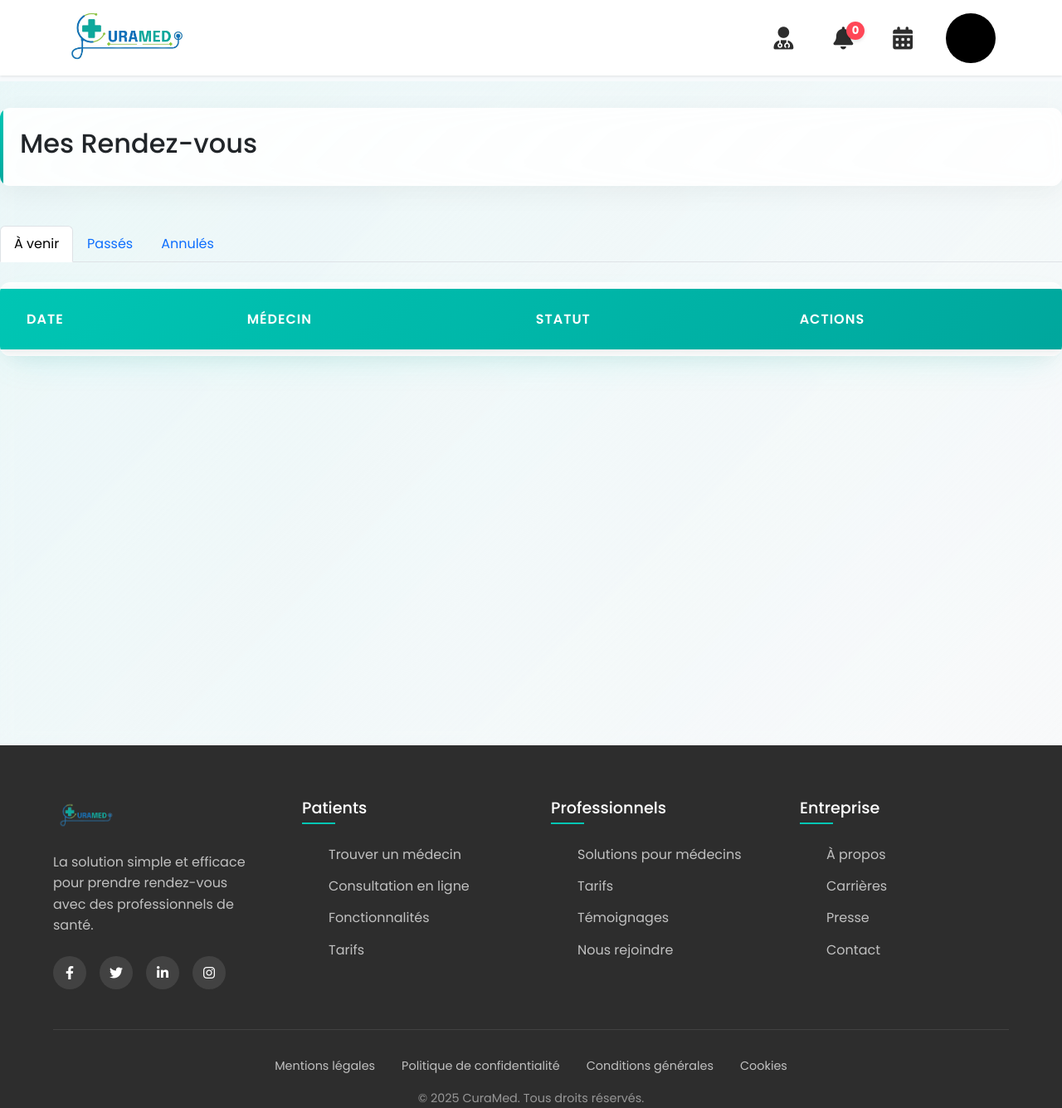
After one commit to fedighr/curamed, a PHP site: page /rendez_vous.php in a window 1280 px wide. The commit adds this page. Shown: the whole page at 83% size. Run offline with PHP 8.4, Linux system fonts and the light colour scheme; a user stored in the database is signed in; data comes from the database, SQL or seed files in the repository; lists and menus that the app fills with data are empty.

Commit message:
rendez_vous

```diff
--- a/CURAMED/dashboard.php
+++ b/CURAMED/dashboard.php
@@ -96,7 +96,7 @@ if (!$conn) {
             </div>
         </div>
 
-                <a href="appointments.html" class="nav-icon" title="Rendez-vous">
+                <a href="rendez_vous.php" class="nav-icon" title="Rendez-vous">
                     <i class="fas fa-calendar-alt"></i>
                 </a>
 
--- a/CURAMED/profile_d.php
+++ b/CURAMED/profile_d.php
@@ -150,7 +150,7 @@ while ($r = mysqli_fetch_assoc($res_tpl)) {
             </div>
         </div>
 
-                <a href="appointments.html" class="nav-icon" title="Rendez-vous">
+                <a href="rendez_vous.php" class="nav-icon" title="Rendez-vous">
                     <i class="fas fa-calendar-alt"></i>
                 </a>
 
--- a/CURAMED/profile_p.php
+++ b/CURAMED/profile_p.php
@@ -105,7 +105,7 @@ $table=mysqli_fetch_assoc($res);
             </div>
         </div>
 
-                <a href="appointments.html" class="nav-icon" title="Rendez-vous">
+                <a href="rendez_vous.php" class="nav-icon" title="Rendez-vous">
                     <i class="fas fa-calendar-alt"></i>
                 </a>
 
--- /dev/null
+++ b/CURAMED/rendez_vous.php
@@ -0,0 +1,385 @@
+
+<?php
+session_start();
+$conn=mysqli_connect("localhost","root","","curamed");
+
+if(!isset($_SESSION['user_id'])) {
+    header("Location: login.html");
+    exit;
+}
+
+$user_id = $_SESSION['user_id'];
+$user_type = $_SESSION['type'];
+
+// Récupérer les rendez-vous
+$query = "";
+if($user_type == 'patient') {
+    $query = "SELECT r.*, u.nom AS medecin_nom, u.prenom AS medecin_prenom
+              FROM rendez_vous r
+              JOIN medecin m ON r.id_medecin = m.id_medecin
+              JOIN utilisateur u ON m.id_medecin = u.id_utilisateur
+              WHERE r.id_patient = ?";
+} else {
+    $query = "SELECT r.*, u.nom AS patient_nom, u.prenom AS patient_prenom
+              FROM rendez_vous r
+              JOIN patient p ON r.id_patient = p.id_patient
+              JOIN utilisateur u ON p.id_patient = u.id_utilisateur
+              WHERE r.id_medecin = ?";
+}
+
+$stmt = $conn->prepare($query);
+$stmt->bind_param("i", $user_id);
+$stmt->execute();
+$res = $stmt->get_result();
+
+// Traitement de l'annulation
+if($_SERVER['REQUEST_METHOD'] === 'POST' && isset($_POST['annuler'])) {
+    $rdv_id = $_POST['rdv_id'];
+    $update_stmt = $conn->prepare("UPDATE rendez_vous SET statut = 'annulé' WHERE id_rdv = ?");
+    $update_stmt->bind_param("i", $rdv_id);
+    $update_stmt->execute();
+    header("Refresh:0");
+}
+?>
+<!DOCTYPE html>
+<html lang="fr">
+<head>
+    <meta charset="UTF-8">
+    <meta name="viewport" content="width=device-width, initial-scale=1.0">
+    <title>CuraMed</title>
+    <link rel="stylesheet" href="https://cdn.jsdelivr.net/npm/bootstrap@5.3.0/dist/css/bootstrap.min.css">
+    <link rel="stylesheet" href="https://cdnjs.cloudflare.com/ajax/libs/font-awesome/6.0.0/css/all.min.css">
+    <link href="https://cdn.jsdelivr.net/npm/bootstrap-icons@1.10.5/font/bootstrap-icons.css" rel="stylesheet">
+    <link rel="preconnect" href="https://fonts.googleapis.com">
+    <link rel="preconnect" href="https://fonts.gstatic.com" crossorigin>
+    <link href="https://fonts.googleapis.com/css2?family=Poppins:wght@300;400;500;600;700&display=swap" rel="stylesheet">
+    <link rel="stylesheet" href="styles/home.css">
+    <link rel="icon" type="image/png" sizes="32x32" href="images/logo.png">
+    <script src="./scripts/home.js"></script>
+
+</head>
+<body>
+<header class="header">
+        <nav class="nav-container container">
+            <a href="home.php" class="logo-link">
+                <img src="images/logo.png" alt="CuraMed" class="logo-img">
+            </a>
+            <div class="nav-links">
+                <?php if(isset($_SESSION['user_id'])) :?>
+                <a href="search.php" class="nav-icon" title="Médecins">
+                    <i class="fas fa-user-md"></i>
+                </a>
+
+                <div class="nav-icon notifications-wrapper" title="Notifications">
+                    <i class="fas fa-bell"></i>
+                    <?php
+                    $conn = mysqli_connect("localhost", "root", "", "curamed");
+                    $user_id = intval($_SESSION['user_id'] ?? 0);
+
+                    $stmt = mysqli_prepare($conn,
+                        "SELECT COUNT(*) as nb FROM notification WHERE id_utilisateur = ?");
+                    mysqli_stmt_bind_param($stmt, "i", $user_id);
+                    mysqli_stmt_execute($stmt);
+                    $result = mysqli_stmt_get_result($stmt);
+                    $row = mysqli_fetch_assoc($result);
+                    ?>
+                    <span class="notification-badge"><?= htmlspecialchars($row['nb']) ?></span>
+
+            <div class="notifications-dropdown">
+                <div class="notification-header">
+                    <h5>Notifications</h5>
+                </div>
+                <div class="notification-list">
+                    <?php
+                    $stmt = mysqli_prepare($conn,
+                        "SELECT id_rdv,id_notification, message FROM notification
+                        WHERE id_utilisateur = ?");
+                    mysqli_stmt_bind_param($stmt, "i", $user_id);
+                    mysqli_stmt_execute($stmt);
+                    $result = mysqli_stmt_get_result($stmt);
+
+                    while ($row = mysqli_fetch_assoc($result)) :
+                    ?>
+                    <div class="notification-item">
+                        <form method="POST" action="confirmation.php">
+                            <input type="hidden" name="notification_id"
+                                value="<?= htmlspecialchars($row['id_notification']) ?>">
+                            <?php if(isset($_SESSION['type']) && $_SESSION['type'] == 'patient'): ?>
+                            <button type="submit"
+                                    name="dismiss_notification"
+                                    class="notification-close-btn"
+                                    title="Fermer la notification">&times;</button>
+
+                            <?php endif; ?>
+                            <p><?= htmlspecialchars($row['message']) ?></p>
+                            <?php if(isset($_SESSION['type']) && $_SESSION['type'] == 'medecin'): ?>
+                            <div class="action-buttons">
+                                <button type="submit" name="accepter"
+                                        class="i+-con-btn fas fa-check text-success"
+                                        title="Accepter"></button>
+                                <button type="submit" name="refuser"
+                                        class="icon-btn fas fa-times text-danger"
+                                        title="Refuser"></button>
+                            </div>
+                            <?php endif; ?>
+                        </form>
+                        </div>
+                    <?php endwhile; ?>
+                </div>
+            </div>
+        </div>
+
+                <a href="appointments.html" class="nav-icon" title="Rendez-vous">
+                    <i class="fas fa-calendar-alt"></i>
+                </a>
+
+                <div class="profile-dropdown">
+                    <img src="<?php echo ($_SESSION['photo']); ?>" class="profile-image" alt="">
+                    <div class="dropdown-menu">
+                        <?php if(isset($_SESSION['type']) && $_SESSION['type'] =='patient') : ?>
+                            <a href="profile_p.php" class="dropdown-item">
+                        <?php else :?>
+                            <a href="profile_d.php" class="dropdown-item">
+                        <?php endif;?>
+                            <i class="fas fa-user"></i> Mon profil
+                        </a>
+                        <a href="settings.php" class="dropdown-item">
+                            <i class="fas fa-cog"></i> Paramètres
+                        </a>
+                        <a href="historique.php" class="dropdown-item">
+                            <i class="fas fa-cog"></i> historique
+                        </a>
+                        <?php
+                         if(isset($_SESSION['role']) && $_SESSION['role'] == 'admin') : ?>
+                            <a href="dashboard.php" class="dropdown-item">
+                                <i class="fas fa-th-large"></i> Tableau de bord
+                            </a>
+                        <?php endif; ?>
+                        <a href="logout.php" class="dropdown-item">
+                            <i class="fas fa-sign-out-alt"></i> Se déconnecter
+                        </a>
+                    </div>
+                </div>
+                <button class="mobile-menu-btn d-lg-none">
+                    <i class="fas fa-bars"></i>
+                </button>
+                <?php else : ?>
+                <div class="container mt-5 text-center">
+                    <a href="login.html" class="btn btn-custom mx-2">Connexion</a>
+                    <a href="signup.html" class="btn btn-custom mx-2">S'inscrire</a>
+                </div>
+            </div>
+        </nav>
+        <?php endif ;?>
+    </header>
+    <section><h1>hhhhhhhhhhhhhhhhhhhhhhhhhhhhhhhhhhhhhhhhhhhhhh</h1></section>
+    <section><h3>.</h3></section>
+    <section class="dashboard-main5">
+        <div class="container5">
+            <div class="section-header5">
+                <h2>Mes Rendez-vous </h2>
+            </div>
+
+            <ul class="nav nav-tabs" id="myTab" role="tablist">
+                <li class="nav-item" role="presentation">
+                    <button class="nav-link active" id="future-tab" data-bs-toggle="tab"
+                            data-bs-target="#future" type="button" role="tab"
+                            aria-controls="future" aria-selected="true">
+                        À venir
+                    </button>
+                </li>
+                <li class="nav-item" role="presentation">
+                    <button class="nav-link" id="past-tab" data-bs-toggle="tab"
+                            data-bs-target="#past" type="button" role="tab"
+                            aria-controls="past" aria-selected="false">
+                        Passés
+                    </button>
+                </li>
+                <li class="nav-item" role="presentation">
+                    <button class="nav-link" id="canceled-tab" data-bs-toggle="tab"
+                            data-bs-target="#canceled" type="button" role="tab"
+                            aria-controls="canceled" aria-selected="false">
+                        Annulés
+                    </button>
+                </li>
+            </ul>
+
+            <div class="tab-content mt-4">
+                <!-- Onglet Rendez-vous à venir -->
+                <div class="tab-pane fade show active" id="future" role="tabpanel" aria-labelledby="future-tab">
+                    <div class="table-responsive5">
+                        <table class="calendar-table5">
+                            <thead>
+                                <tr>
+                                    <th>Date</th>
+                                    <th><?= $user_type == 'patient' ? 'Médecin' : 'Patient' ?></th>
+                                    <th>Statut</th>
+                                    <th>Actions</th>
+                                </tr>
+                            </thead>
+                            <tbody>
+                                <?php while($rdv = $res->fetch_assoc()):
+                                    $date = new DateTime($rdv['date_heure']);
+                                    if($date > new DateTime() && $rdv['statut'] != 'annulé'): ?>
+                                    <tr>
+                                        <td><?= $date->format('d/m/Y H:i') ?></td>
+                                        <td>
+                                            <?php if($user_type == 'patient'): ?>
+                                                Dr. <?= $rdv['medecin_prenom'] ?> <?= $rdv['medecin_nom'] ?>
+                                            <?php else: ?>
+                                                <?= $rdv['patient_prenom'] ?> <?= $rdv['patient_nom'] ?>
+                                            <?php endif; ?>
+                                        </td>
+                                        <td>
+                                            <span class="status-badge <?= $rdv['statut'] == 'confirmé' ? 'success' : 'warning' ?>">
+                                                <?= $rdv['statut'] ?>
+                                            </span>
+                                        </td>
+                                        <td>
+                                            <?php if($rdv['statut'] == 'confirmé'): ?>
+                                                <form method="POST" onsubmit="return confirm('Annuler ce rendez-vous ?')">
+                                                    <input type="hidden" name="rdv_id" value="<?= $rdv['id_rdv'] ?>">
+                                                    <button type="submit" name="annuler" class="btn-outline-primary5">
+                                                        <i class="fas fa-times"></i>
+                                                    </button>
+                                                </form>
+                                            <?php endif; ?>
+                                        </td>
+                                    </tr>
+                                <?php endif; endwhile; ?>
+                            </tbody>
+                        </table>
+                    </div>
+                </div>
+
+                <!-- Onglet Rendez-vous passés -->
+                <div class="tab-pane fade" id="past" role="tabpanel" aria-labelledby="past-tab">
+                    <div class="table-responsive5">
+                        <table class="calendar-table5">
+                            <thead>
+                                <tr>
+                                    <th>Date</th>
+                                    <th><?= $user_type == 'patient' ? 'Médecin' : 'Patient' ?></th>
+                                    <th>Statut</th>
+                                </tr>
+                            </thead>
+                            <tbody>
+                                <?php
+                                $res->data_seek(0); // Réinitialiser le pointeur du résultat
+                                while($rdv = $res->fetch_assoc()):
+                                    $date = new DateTime($rdv['date_heure']);
+                                    if($date <= new DateTime() && $rdv['statut'] != 'annulé'): ?>
+                                    <tr>
+                                        <td><?= $date->format('d/m/Y H:i') ?></td>
+                                        <td>
+                                            <?php if($user_type == 'patient'): ?>
+                                                Dr. <?= $rdv['medecin_prenom'] ?> <?= $rdv['medecin_nom'] ?>
+                                            <?php else: ?>
+                                                <?= $rdv['patient_prenom'] ?> <?= $rdv['patient_nom'] ?>
+                                            <?php endif; ?>
+                                        </td>
+                                        <td>Terminé</td>
+                                    </tr>
+                                <?php endif; endwhile; ?>
+                            </tbody>
+                        </table>
+                    </div>
+                </div>
+
+                <!-- Onglet Rendez-vous annulés -->
+                <div class="tab-pane fade" id="canceled" role="tabpanel" aria-labelledby="canceled-tab">
+                    <div class="table-responsive5">
+                        <table class="calendar-table5">
+                            <thead>
+                                <tr>
+                                    <th>Date</th>
+                                    <th><?= $user_type == 'patient' ? 'Médecin' : 'Patient' ?></th>
+                                    <th>Raison</th>
+                                </tr>
+                            </thead>
+                            <tbody>
+                                <?php
+                                $res->data_seek(0);
+                                while($rdv = $res->fetch_assoc()):
+                                    if($rdv['statut'] == 'annulé'): ?>
+                                    <tr>
+                                        <td><?= (new DateTime($rdv['date_heure']))->format('d/m/Y H:i') ?></td>
+                                        <td>
+                                            <?php if($user_type == 'patient'): ?>
+                                                Dr. <?= $rdv['medecin_prenom'] ?> <?= $rdv['medecin_nom'] ?>
+                                            <?php else: ?>
+                                                <?= $rdv['patient_prenom'] ?> <?= $rdv['patient_nom'] ?>
+                                            <?php endif; ?>
+                                        </td>
+                                        <td>Annulé par <?= $rdv['statut'] == 'patient' ? 'vous' :  'le medecin'?></td>
+                                    </tr>
+                                <?php endif; endwhile; ?>
+                            </tbody>
+                        </table>
+                    </div>
+                </div>
+            </div>
+        </div>
+    </section>
+    <footer class="footer">
+        <div class="container">
+            <div class="footer-grid">
+                <div class="footer-col">
+                    <img src="images\Untitled-1.png" alt="CuraMed" class="footer-logo">
+                    <p>La solution simple et efficace pour prendre rendez-vous avec des professionnels de santé.</p>
+                    <div class="social-links">
+                        <a href="#"><i class="fab fa-facebook-f"></i></a>
+                        <a href="#"><i class="fab fa-twitter"></i></a>
+                        <a href="#"><i class="fab fa-linkedin-in"></i></a>
+                        <a href="#"><i class="fab fa-instagram"></i></a>
+                    </div>
+                </div>
+
+                <div class="footer-col">
+                    <h4>Patients</h4>
+                    <ul>
+                        <li><a href="#">Trouver un médecin</a></li>
+                        <li><a href="#">Consultation en ligne</a></li>
+                        <li><a href="#">Fonctionnalités</a></li>
+                        <li><a href="#">Tarifs</a></li>
+                    </ul>
+                </div>
+
+                <div class="footer-col">
+                    <h4>Professionnels</h4>
+                    <ul>
+                        <li><a href="#">Solutions pour médecins</a></li>
+                        <li><a href="#">Tarifs</a></li>
+                        <li><a href="#">Témoignages</a></li>
+                        <li><a href="#">Nous rejoindre</a></li>
+                    </ul>
+                </div>
+
+                <div class="footer-col">
+                    <h4>Entreprise</h4>
+                    <ul>
+                        <li><a href="#">À propos</a></li>
+                        <li><a href="#">Carrières</a></li>
+                        <li><a href="#">Presse</a></li>
+                        <li><a href="#">Contact</a></li>
+                    </ul>
+                </div>
+            </div>
+
+            <div class="footer-bottom">
+                <div class="footer-links">
+                    <a href="#">Mentions légales</a>
+                    <a href="#">Politique de confidentialité</a>
+                    <a href="#">Conditions générales</a>
+                    <a href="#">Cookies</a>
+                </div>
+                <div class="copyright">
+                    © 2025 CuraMed. Tous droits réservés.
+                </div>
+            </div>
+        </div>
+    </footer>
+    <script src="https://cdn.jsdelivr.net/npm/bootstrap@5.3.0/dist/js/bootstrap.bundle.min.js"></script>
+</body>
+</html>
+<?php mysqli_close($conn); ?>
--- a/CURAMED/search.php
+++ b/CURAMED/search.php
@@ -167,7 +167,7 @@ mysqli_close($conn);
             </div>
         </div>
 
-                <a href="appointments.html" class="nav-icon" title="Rendez-vous">
+                <a href="rendez_vous.php" class="nav-icon" title="Rendez-vous">
                     <i class="fas fa-calendar-alt"></i>
                 </a>
 
--- a/CURAMED/settings.php
+++ b/CURAMED/settings.php
@@ -95,7 +95,7 @@ $_SESSION['patient'] = [
             </div>
         </div>
 
-                <a href="appointments.html" class="nav-icon" title="Rendez-vous">
+                <a href="rendez_vous.php" class="nav-icon" title="Rendez-vous">
                     <i class="fas fa-calendar-alt"></i>
                 </a>
 
--- a/CURAMED/test.php
+++ b/CURAMED/test.php
@@ -249,7 +249,7 @@ if (!empty($symptomCounts)) {
             <?php endforeach; ?>
         </ul>
 
-        <button onclick="window.location.href='seach.php'">Médecins</button>
+        <button onclick="window.location.href='search.php'">Médecins</button>
         <a href="test.php">Recommencer</a>
     <?php endif; ?>
     </section>
```
Also changed, not shown: CURAMED/confirmation.php (+2 -7 lines), CURAMED/historique.php (+3 -5 lines), CURAMED/home.php (+6 -5 lines), CURAMED/images/bakhana.jpeg (added), CURAMED/styles/home.css (line endings or trailing spaces), 2 other files.
